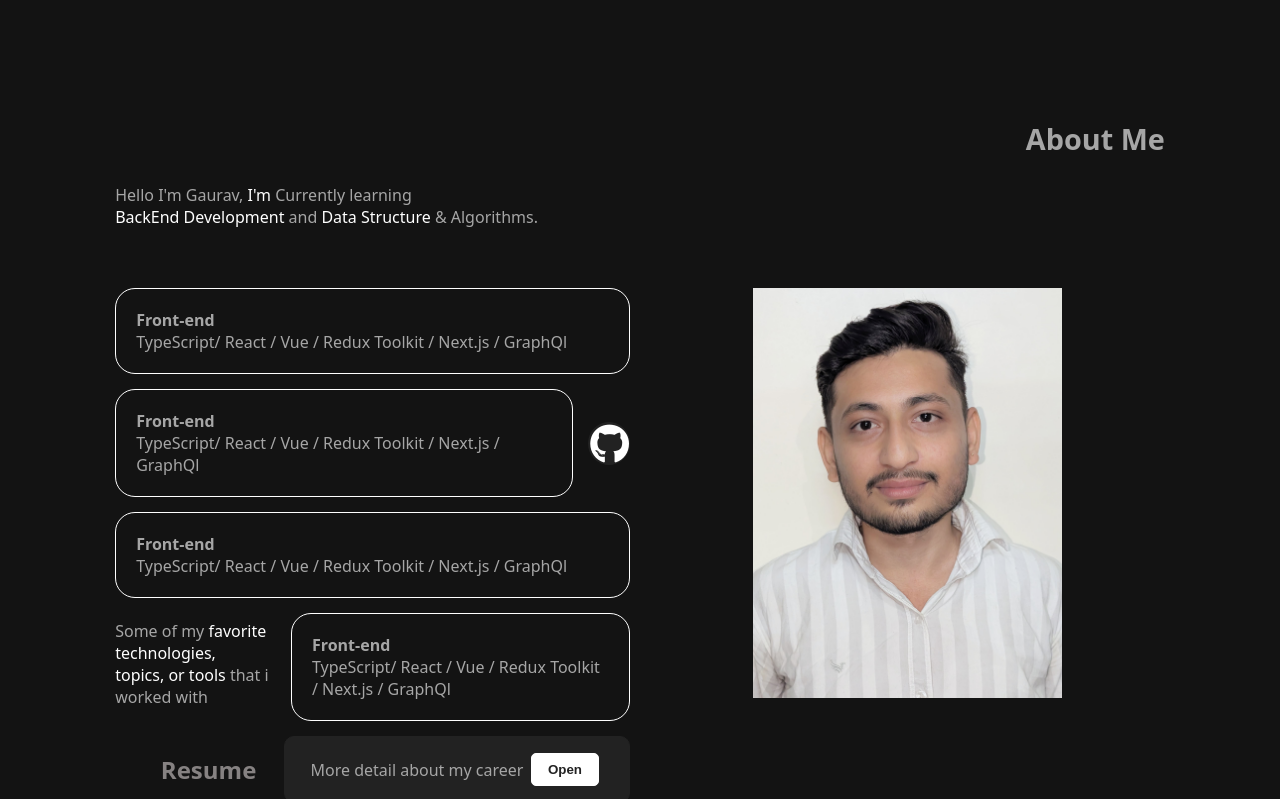
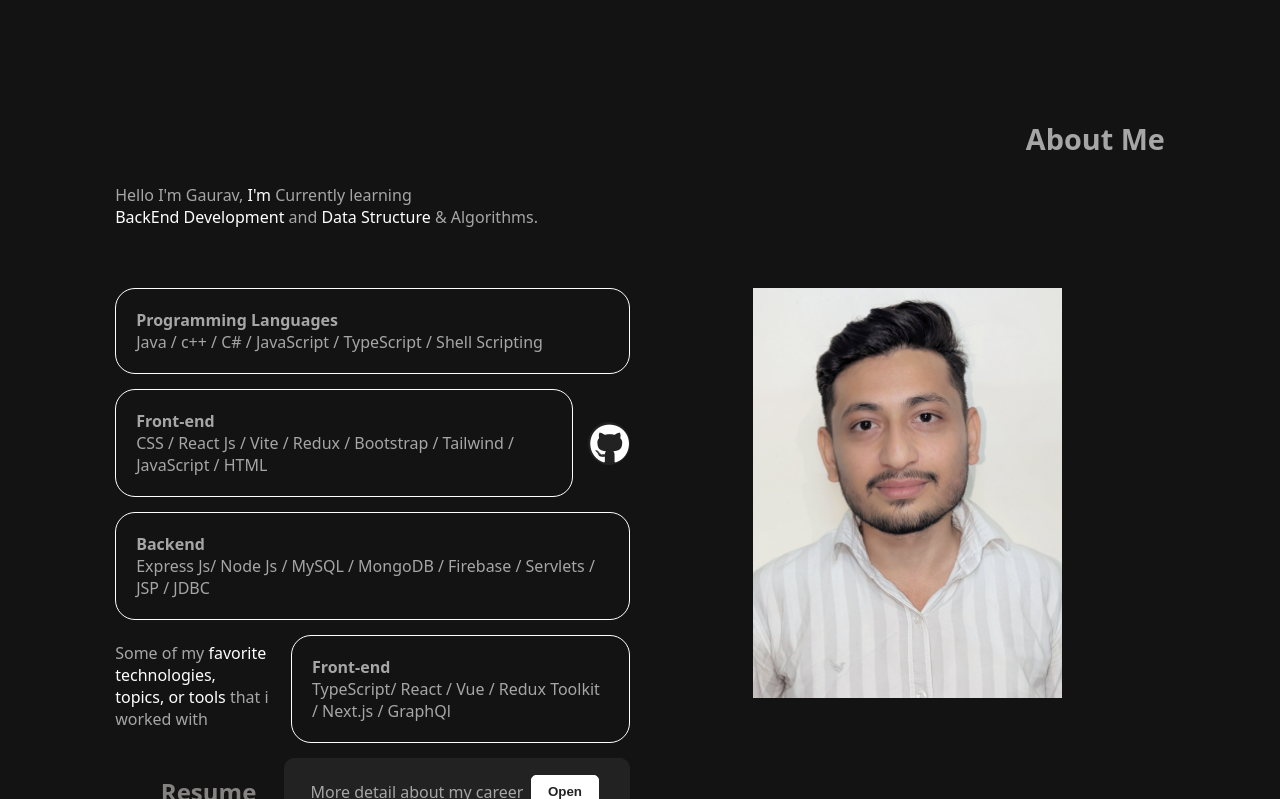
Before and after one commit to Gauravverma11/Portfolio, a plain HTML site: page index.html in a window 1280 px wide. Shown: the part 498-1297 px from the top of the page. Drawn offline with Linux system fonts and the light colour scheme.

```diff
--- a/index.html
+++ b/index.html
@@ -85,22 +85,22 @@
                 <div class="left">
                     <div class="boxes">
 
-                        <h4>Front-end</h4>
-                        <p>TypeScript/ React / Vue / Redux Toolkit / Next.js / GraphQl</p>
+                        <h4>Programming Languages</h4>
+                        <p>Java / c++ / C# / JavaScript / TypeScript / Shell Scripting</p>
                     </div>
 
                     <div class="bigbox">
                         <div class="boxes">
                             <h4>Front-end</h4>
-                            <p>TypeScript/ React / Vue / Redux Toolkit / Next.js / GraphQl</p>
+                            <p>CSS / React Js / Vite / Redux / Bootstrap / Tailwind / JavaScript / HTML</p>
                         </div>
 
                         <a href="https://github.com/Gauravverma11" class="bttn"><i class="fab fa-github"></i></a>
                     </div>
 
                     <div class="boxes">
-                        <h4>Front-end</h4>
-                        <p>TypeScript/ React / Vue / Redux Toolkit / Next.js / GraphQl</p>
+                        <h4>Backend</h4>
+                        <p>Express Js/ Node Js / MySQL / MongoDB / Firebase / Servlets / JSP / JDBC </p>
                     </div>
 
                     <div class="bigbox">
```
